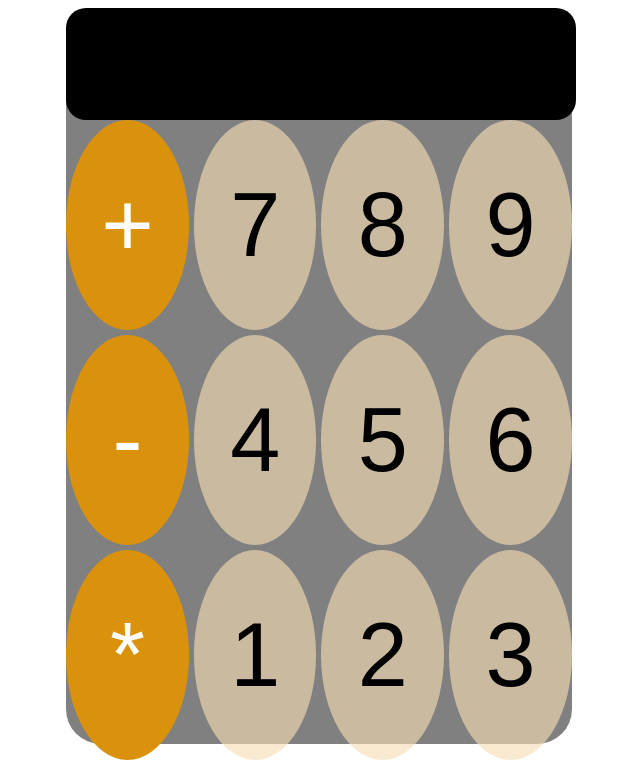
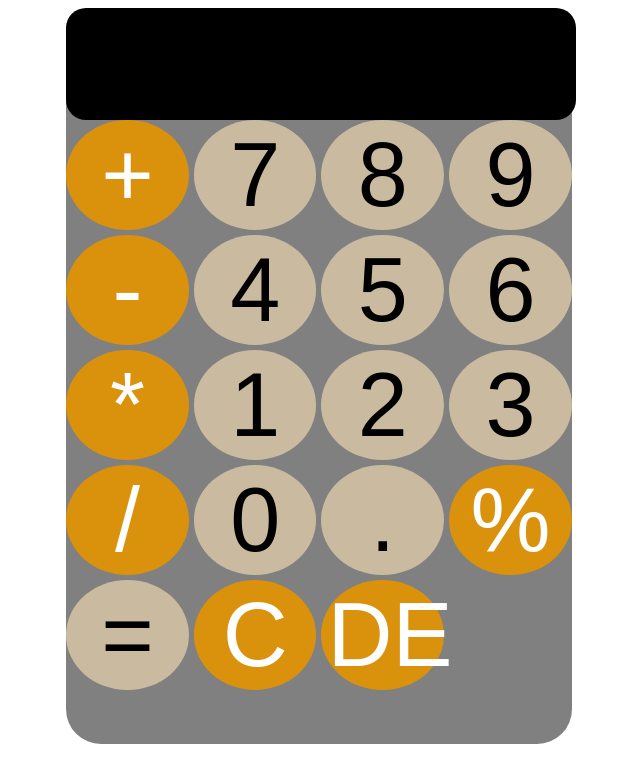
Before and after one commit to suadpllana/calculator, a React (Vite) app: page / in a window 1280 px wide. Shown: the top 763 px of the page, without its empty margins (321-961 px from the left). Built offline with nearby package versions, Linux system fonts and the light colour scheme.

Commit message:
first commit

```diff
--- a/src/index.css
+++ b/src/index.css
@@ -23,7 +23,7 @@
 }
 button{
   border-radius: 50%;
-min-height: 210px;
+min-height: 110px;
 min-width: 115px;
 width: auto;
 height: auto;
```
